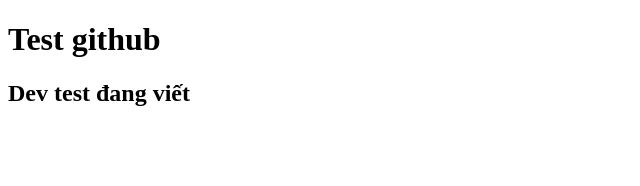
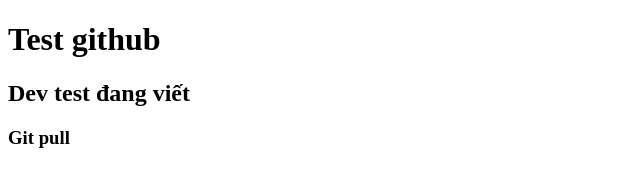
Before and after one commit to phamduy2112/testGithub, a plain HTML site: page index.html in a window 1280 px wide. Shown: the full height of the page, 0-640 px from the left. Drawn offline with Linux system fonts and the light colour scheme.

Commit message:
Update index.html

```diff
--- a/index.html
+++ b/index.html
@@ -8,5 +8,6 @@
 <body>
     <h1>Test github</h1>
     <h2>Dev test đang viết</h2>
+    <h3>Git pull</h3>
 </body>
 </html>
```
